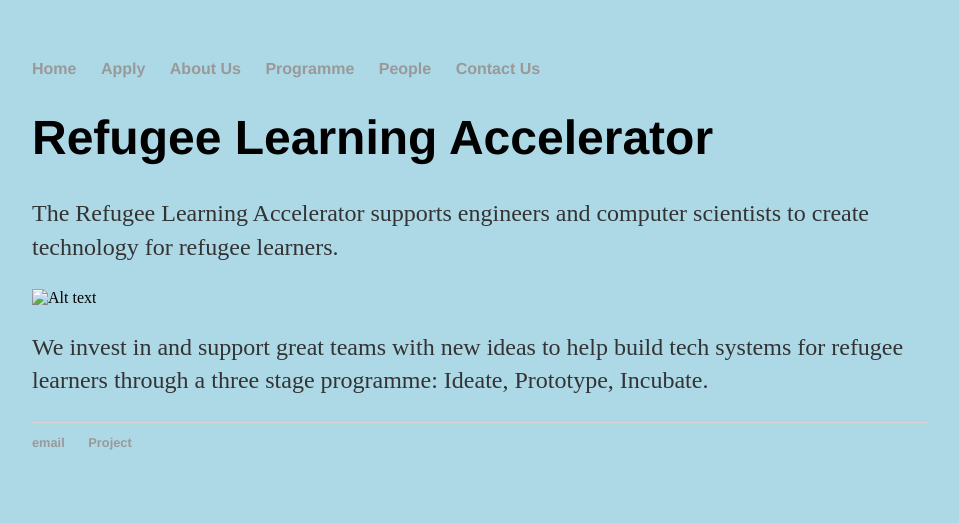
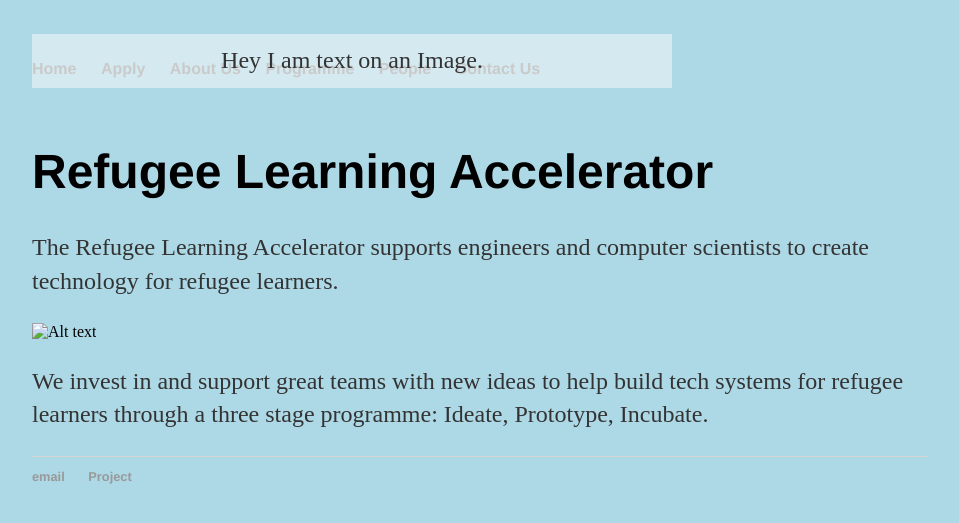
Before and after one commit to Refugee-Learning-Accelerator/Refugee-Learning-Accelerator.github.io, a Jekyll site: the page built from index.html, in a window 1280 px wide. Shown: the top 523 px of the page, without its empty margins (160-1119 px from the left). Built offline with Jekyll 4.4.1, drawn with Linux system fonts in a browser that asks for light colours.

Commit message:
Update index.html

```diff
--- a/index.html
+++ b/index.html
@@ -2,7 +2,10 @@
 layout: default
 title: Refugee Learning Accelerator -MIT Media Lab
 ---
-
+<div class="relative">
+  <img src="" alt="">
+  <p class="absolute-text">Hey I am text on an Image.</a> </p>
+</div>
 <div class="blurb">
 	<h1>Refugee Learning Accelerator</h1>
 	<p>The Refugee Learning Accelerator supports engineers and computer scientists to create technology for refugee learners.</p>
```
